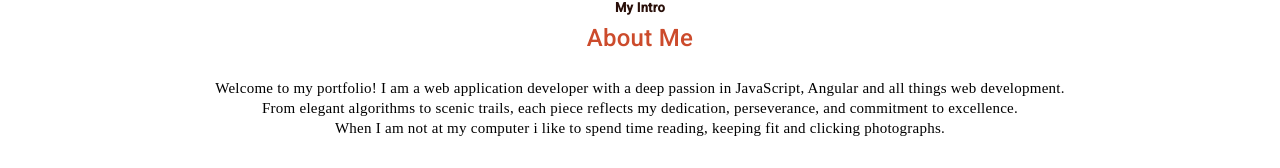
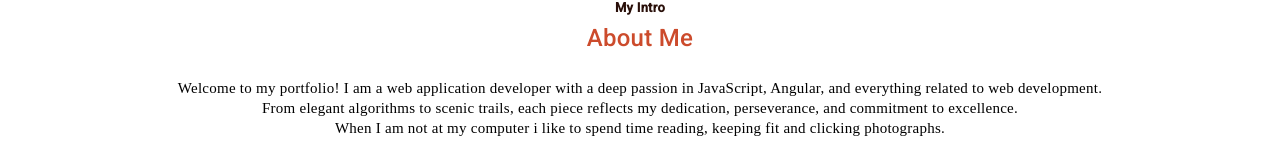
Before and after one commit to poonam197shukla/poonams-portfolio-frontend, an Angular app: page /about in a window 1280 px wide. Shown: the part 114-282 px from the top of the page. Built offline with nearby package versions, Linux system fonts and the light colour scheme.

Commit message:
Update about.component.html update

```diff
--- a/src/app/about/about.component.html
+++ b/src/app/about/about.component.html
@@ -4,7 +4,7 @@
 
               <div class="about_container bd-grid">
                 <div class="about_data">
-                  <p class="about_description">Welcome to my portfolio! I am a web application developer with a deep passion in JavaScript, Angular and all things web development.
+                  <p class="about_description">Welcome to my portfolio! I am a web application developer with a deep passion in JavaScript, Angular, and everything related to web development.
                     <br>
                     From elegant algorithms to scenic trails, each piece reflects my dedication, perseverance, and commitment to excellence.
                     <br>
```
